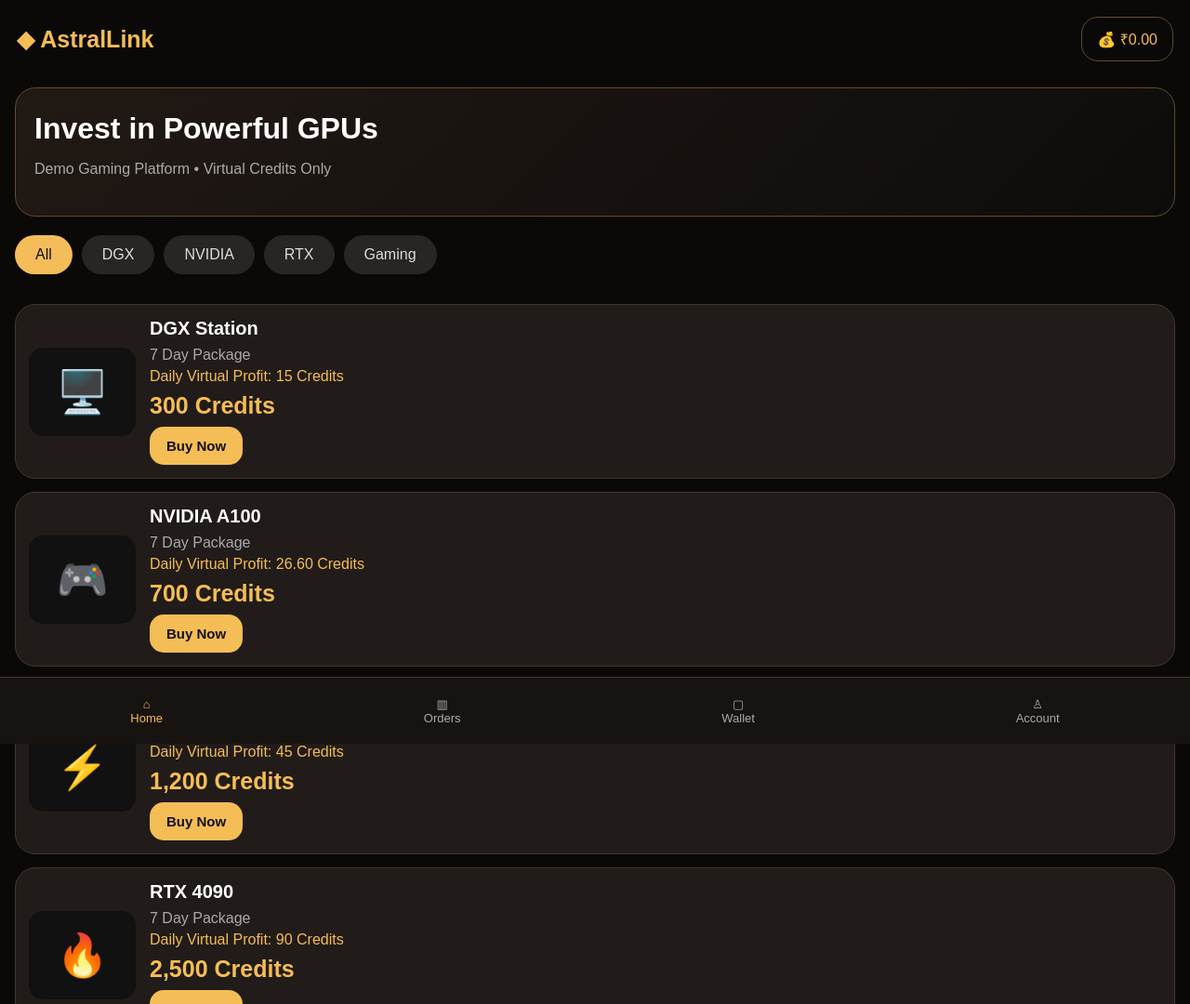
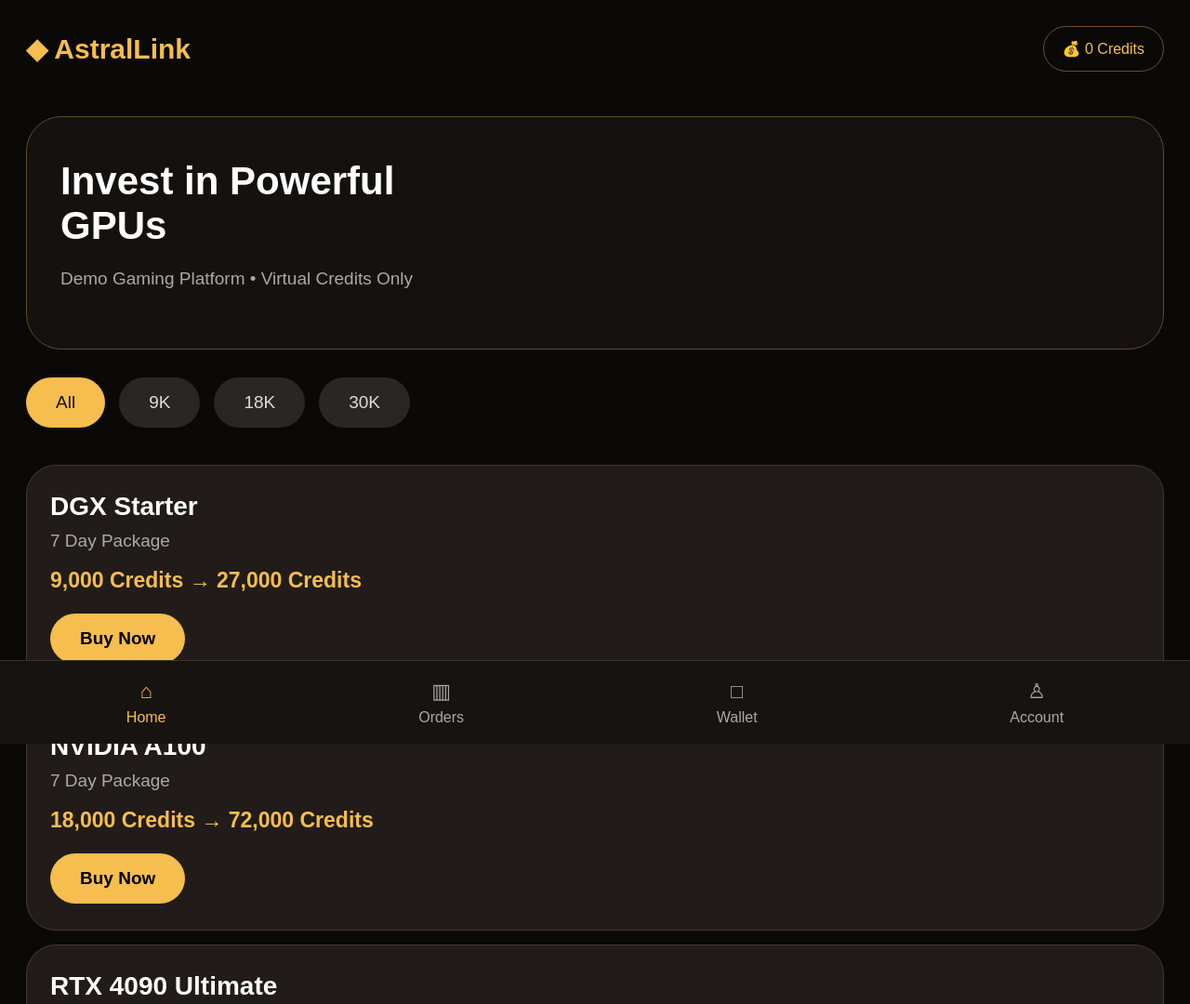
Before and after one commit to nexoradominion/astrallink-gaming, a plain HTML site: page products.html in a window 1280 px wide. Shown: the top 1080 px of the page at 93% size. Drawn offline with Linux system fonts and the light colour scheme.

Commit message:
Update products.html

```diff
--- a/products.html
+++ b/products.html
@@ -6,131 +6,116 @@
 <title>AstralLink - Packages</title>
 
 <style>
-*{
-  box-sizing:border-box;
-}
+*{box-sizing:border-box}
 
 body{
     margin:0;
     background:#0b0908;
     color:white;
     font-family:Arial,sans-serif;
-  padding-bottom:80px;
+    padding-bottom:90px;
 }
 
 .header{
-  padding:18px;
     display:flex;
     justify-content:space-between;
     align-items:center;
+    padding:28px;
 }
 
 .logo{
-  color:#f5bd55;
-  font-size:25px;
+    color:#f6bd4f;
+    font-size:30px;
     font-weight:bold;
 }
 
 .balance{
-  border:1px solid #604a2c;
-  border-radius:18px;
-  padding:12px 16px;
-  color:#f5bd55;
+    border:1px solid #6b5229;
+    border-radius:30px;
+    padding:14px 20px;
+    color:#f6bd4f;
 }
 
 .hero{
-  margin:10px 16px 20px;
-  padding:25px 20px;
-  border:1px solid #634b2c;
-  border-radius:22px;
-  background:linear-gradient(135deg,#211914,#0e0c0b);
+    margin:20px 28px;
+    padding:45px 36px;
+    border:1px solid #604a27;
+    border-radius:38px;
+    background:#15110f;
 }
 
 .hero h1{
-  margin:0;
-  font-size:32px;
+    font-size:42px;
+    margin:0 0 22px;
 }
 
 .hero p{
     color:#aaa;
-  font-size:16px;
+    font-size:19px;
 }
 
-.tabs{
+.categories{
     display:flex;
-  gap:10px;
+    gap:15px;
     overflow-x:auto;
-  padding:0 16px 18px;
+    padding:10px 28px 25px;
 }
 
-.tab{
-  white-space:nowrap;
-  padding:12px 22px;
-  border-radius:25px;
-  background:#292522;
+.category{
+    flex:0 0 auto;
+    background:#292725;
     color:#ddd;
+    padding:16px 32px;
+    border-radius:35px;
+    font-size:19px;
 }
 
-.tab.active{
-  background:#f4bd59;
+.category.active{
+    background:#f6bd4f;
     color:#111;
 }
 
 .card{
-  margin:14px 16px;
-  padding:14px;
-  border:1px solid #44362b;
-  border-radius:22px;
+    margin:15px 28px;
+    padding:28px 25px;
+    border:1px solid #46382b;
+    border-radius:32px;
     background:#211c19;
-  display:flex;
-  gap:15px;
-  align-items:center;
 }
 
-.gpu{
-  width:115px;
-  height:95px;
-  border-radius:15px;
-  background:#111;
-  display:flex;
-  align-items:center;
-  justify-content:center;
-  font-size:45px;
+.card h2{
+    margin:0 0 10px;
+    font-size:28px;
 }
 
-.info{
-  flex:1;
+.days{
+    color:#aaa;
+    font-size:19px;
+    margin-bottom:15px;
 }
 
-.info h2{
-  margin:0 0 8px;
-  font-size:20px;
-}
-
-.info p{
-  margin:5px 0;
-  color:#aaa;
-}
-
-.profit{
-  color:#f5bd55 !important;
-}
-
-.price{
-  color:#f5bd55;
-  font-size:25px;
+.package{
+    color:#f6bd4f;
+    font-size:23px;
     font-weight:bold;
-  margin:8px 0;
+    line-height:1.4;
+    margin-bottom:20px;
 }
 
 .buy{
-  background:#f5bd55;
-  color:#111;
+    background:#f6bd4f;
     border:0;
-  border-radius:15px;
-  padding:12px 18px;
+    border-radius:28px;
+    padding:16px 32px;
+    font-size:19px;
     font-weight:bold;
-  font-size:15px;
+}
+
+.note{
+    text-align:center;
+    color:#777;
+    font-size:13px;
+    margin:25px;
 }
 
 .bottom{
@@ -138,22 +123,27 @@
     bottom:0;
     left:0;
     right:0;
-  height:72px;
-  background:#171311;
-  border-top:1px solid #44362b;
+    height:90px;
+    background:#171310;
+    border-top:1px solid #3d332b;
     display:flex;
     justify-content:space-around;
     align-items:center;
 }
 
 .nav{
+    color:#aaa;
     text-align:center;
-  color:#aaa;
-  font-size:13px;
 }
 
 .nav.active{
-  color:#f5bd55;
+    color:#f6bd4f;
+}
+
+.nav-icon{
+    display:block;
+    font-size:22px;
+    margin-bottom:6px;
 }
 </style>
 </head>
@@ -162,87 +152,59 @@
 
 <div class="header">
     <div class="logo">◆ AstralLink</div>
-  <div class="balance">💰 ₹0.00</div>
+    <div class="balance">💰 0 Credits</div>
 </div>
 
 <div class="hero">
-  <h1>Invest in Powerful GPUs</h1>
+    <h1>Invest in Powerful<br>GPUs</h1>
     <p>Demo Gaming Platform • Virtual Credits Only</p>
 </div>
 
-<div class="tabs">
-  <div class="tab active">All</div>
-  <div class="tab">DGX</div>
-  <div class="tab">NVIDIA</div>
-  <div class="tab">RTX</div>
-  <div class="tab">Gaming</div>
+<div class="categories">
+    <div class="category active">All</div>
+    <div class="category">9K</div>
+    <div class="category">18K</div>
+    <div class="category">30K</div>
 </div>
 
 <div class="card">
-  <div class="gpu">🖥️</div>
-  <div class="info">
-    <h2>DGX Station</h2>
-    <p>7 Day Package</p>
-    <p class="profit">Daily Virtual Profit: 15 Credits</p>
-    <div class="price">300 Credits</div>
-    <button class="buy" onclick="buyPackage('DGX Station',300)">
-      Buy Now
-    </button>
-  </div>
+    <h2>DGX Starter</h2>
+    <div class="days">7 Day Package</div>
+    <div class="package">9,000 Credits → 27,000 Credits</div>
+    <button class="buy" onclick="demoBuy('9,000 Credits')">Buy Now</button>
 </div>
 
 <div class="card">
-  <div class="gpu">🎮</div>
-  <div class="info">
     <h2>NVIDIA A100</h2>
-    <p>7 Day Package</p>
-    <p class="profit">Daily Virtual Profit: 26.60 Credits</p>
-    <div class="price">700 Credits</div>
-    <button class="buy" onclick="buyPackage('NVIDIA A100',700)">
-      Buy Now
-    </button>
-  </div>
+    <div class="days">7 Day Package</div>
+    <div class="package">18,000 Credits → 72,000 Credits</div>
+    <button class="buy" onclick="demoBuy('18,000 Credits')">Buy Now</button>
 </div>
 
 <div class="card">
-  <div class="gpu">⚡</div>
-  <div class="info">
-    <h2>NVIDIA RTX 3070</h2>
-    <p>7 Day Package</p>
-    <p class="profit">Daily Virtual Profit: 45 Credits</p>
-    <div class="price">1,200 Credits</div>
-    <button class="buy" onclick="buyPackage('RTX 3070',1200)">
-      Buy Now
-    </button>
-  </div>
+    <h2>RTX 4090 Ultimate</h2>
+    <div class="days">7 Day Package</div>
+    <div class="package">30,000 Credits → 150,000 Credits</div>
+    <button class="buy" onclick="demoBuy('30,000 Credits')">Buy Now</button>
 </div>
 
-<div class="card">
-  <div class="gpu">🔥</div>
-  <div class="info">
-    <h2>RTX 4090</h2>
-    <p>7 Day Package</p>
-    <p class="profit">Daily Virtual Profit: 90 Credits</p>
-    <div class="price">2,500 Credits</div>
-    <button class="buy" onclick="buyPackage('RTX 4090',2500)">
-      Buy Now
-    </button>
-  </div>
+<div class="note">
+    Demo website only • No real money • Virtual Credits only
 </div>
 
 <div class="bottom">
-  <div class="nav active">⌂<br>Home</div>
-  <div class="nav">▥<br>Orders</div>
-  <div class="nav">▢<br>Wallet</div>
-  <div class="nav">♙<br>Account</div>
+    <div class="nav active"><span class="nav-icon">⌂</span>Home</div>
+    <div class="nav"><span class="nav-icon">▥</span>Orders</div>
+    <div class="nav"><span class="nav-icon">□</span>Wallet</div>
+    <div class="nav"><span class="nav-icon">♙</span>Account</div>
 </div>
 
 <script>
-function buyPackage(name,price){
+function demoBuy(packageName){
     alert(
-    name + " selected!\\n\\n" +
-    "Price: " + price + " Virtual Credits\\n" +
-    "This is a demo platform. No real-money transaction."
+        "Demo Purchase\n\n" +
+        packageName +
+        "\n\nVirtual Credits only.\nNo real money is involved."
     );
 }
 </script>
```
Lines whose indentation alone changed are shown as unchanged.
